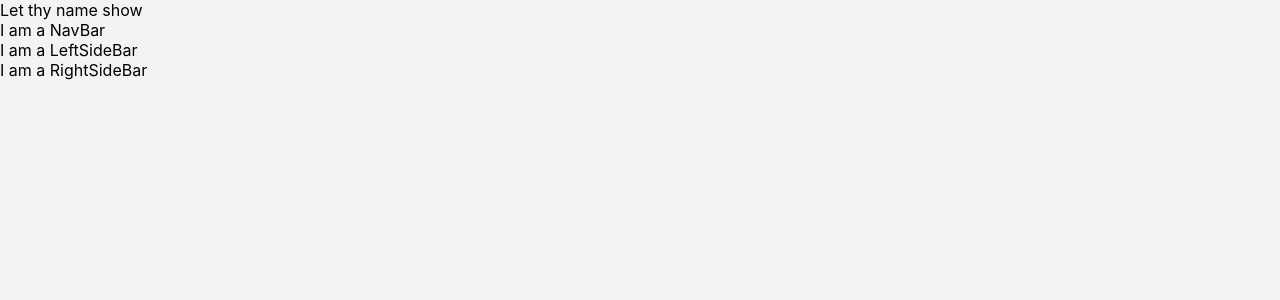
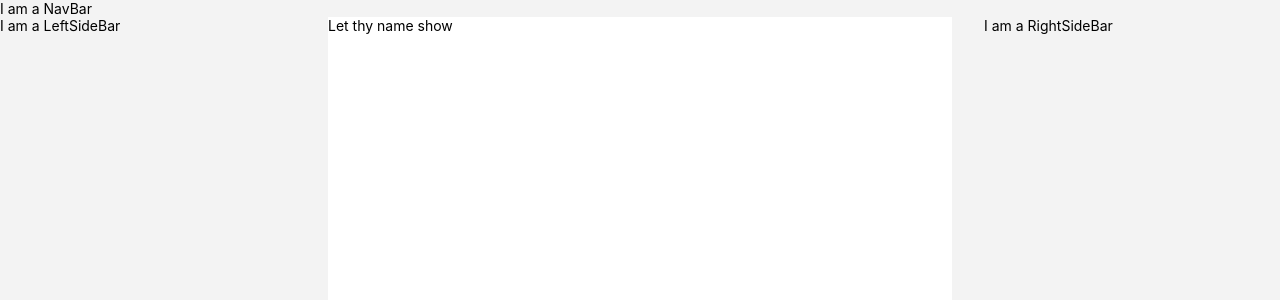
Before and after one commit to whoismuktar/lay-app, a React (Create React App) app: page / in a window 1280 px wide. Shown: the top 300 px of the page. Built offline with nearby package versions, Linux system fonts and the light colour scheme.

Commit message:
layout and main wrapper element update

```diff
--- a/src/App.css
+++ b/src/App.css
@@ -36,3 +36,9 @@
     transform: rotate(360deg);
   }
 }
+
+
+main {
+  background-color: #ffffff;
+  min-height: 90vh;
+}
--- a/src/App.js
+++ b/src/App.js
@@ -1,10 +1,10 @@
 // import logo from './logo.svg';
 import './App.css';
-import Layout from "./components/Layout"
+// import Layout from "./components/Layout"
 
-function App() {
+function App({children}) {
   return (
-    <Layout></Layout>
+    <>{children}</>
   );
 }
 
--- a/src/components/Layout/index.js
+++ b/src/components/Layout/index.js
@@ -2,15 +2,38 @@ import React from "react";
 import LeftSideBar from "./LeftSideBar";
 import RightSideBar from "./RightSideBar";
 import NavBar from "./NavBar/index.js";
+import { Col, Row } from "antd";
+
 
 function Layout({ children }) {
   return (
     <>
-      <NavBar />
+      <Row>
+        <Col span={24}>
+          <NavBar />
+        </Col>
+      </Row>
 
-      <LeftSideBar />
-      <main>{children}</main>
-      <RightSideBar />
+      <Row
+        gutter={{
+          xs: 8,
+          sm: 16,
+          md: 24,
+          lg: 32,
+        }}
+      >
+        <Col span={6} className="gutter-row">
+          <LeftSideBar />
+        </Col>
+
+        <Col span={12} className="gutter-row">
+          <main>{children}</main>
+        </Col>
+
+        <Col span={6} className="gutter-row">
+          <RightSideBar />
+        </Col>
+      </Row>
     </>
   );
 }
--- a/src/index.css
+++ b/src/index.css
@@ -6,6 +6,7 @@ body {
   -webkit-font-smoothing: antialiased;
   -moz-osx-font-smoothing: grayscale;
   background-color: #f3f3f3;
+  overflow: hidden;
 }
 
 code {
--- a/src/index.js
+++ b/src/index.js
@@ -4,6 +4,7 @@ import './index.css';
 import App from './App';
 import reportWebVitals from './reportWebVitals';
 import router from "./router"
+import Layout from "./components/Layout"
 
 import {
   RouterProvider,
@@ -12,8 +13,10 @@ import {
 const root = ReactDOM.createRoot(document.getElementById('root'));
 root.render(
   <React.StrictMode>
-    <RouterProvider router={router} />
-    <App />
+    <Layout>
+      <App />
+      <RouterProvider router={router} />
+    </Layout>
   </React.StrictMode>
 );
 
```
